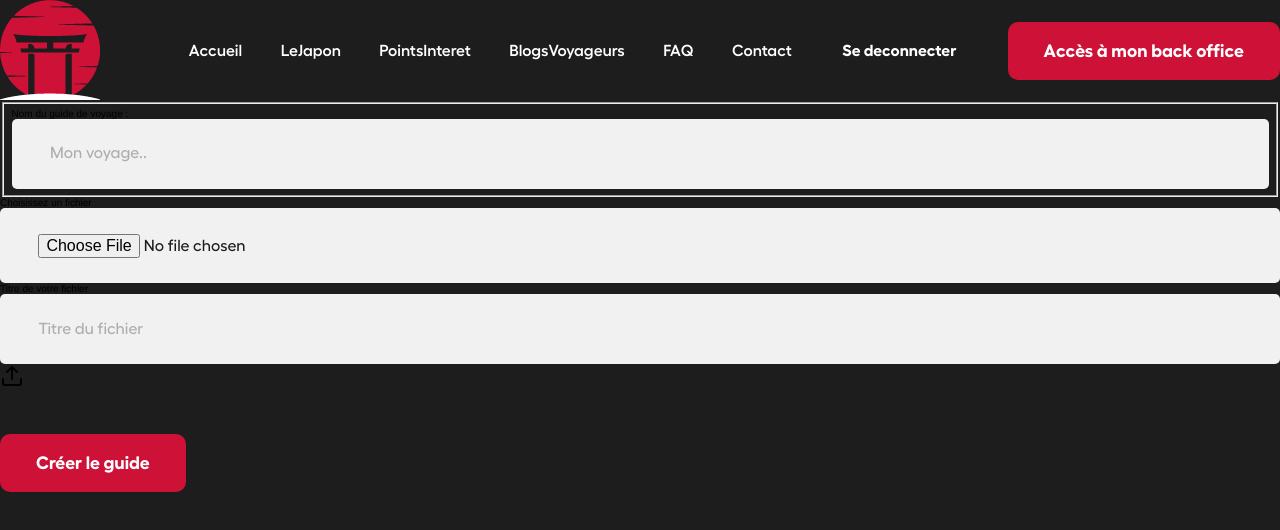
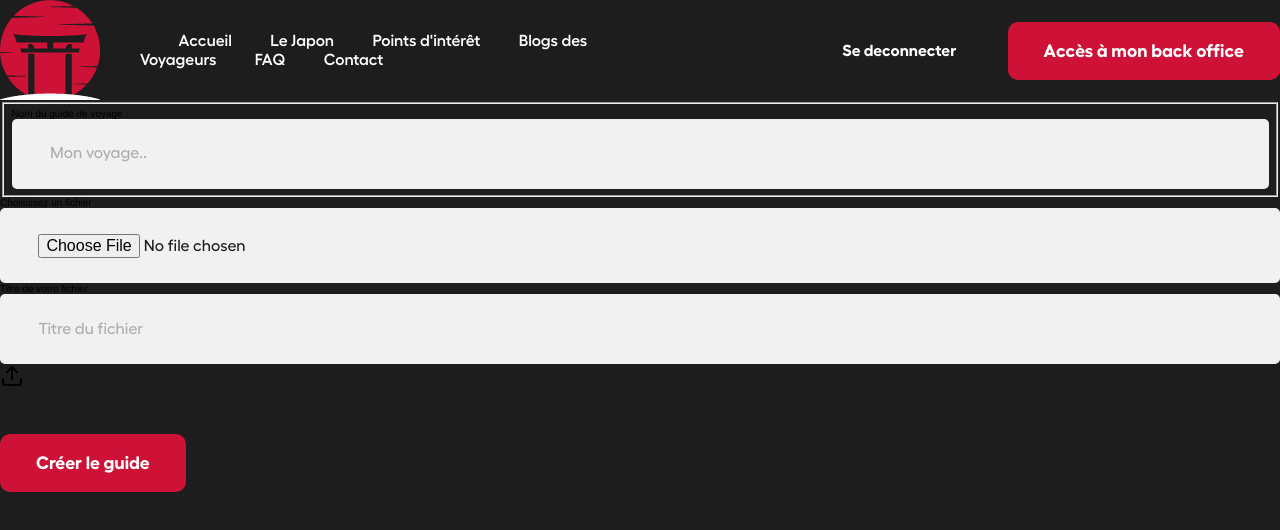
Before and after one commit to MaximHivin/Apotheose-Ojapon, a Vue app: page /test-createguide in a window 1280 px wide. Shown: the top 530 px of the page. Built offline with nearby package versions, Linux system fonts and the light colour scheme.

Commit message:
added type of accepted files in UploadFile component

```diff
--- a/src/components/HeaderLayout.vue
+++ b/src/components/HeaderLayout.vue
@@ -2,7 +2,7 @@
 
 <div class="main_container">
       <nav class="header">
-      <div class="header-left"><img src="../assets/logo.png" alt="logo"></div>
+      <div class="header-left"><router-link :to="'/'"><img src="../assets/logo.png" alt="logo"></router-link></div>
       <div class="header__center">
           <ul>
               <li class="header__center-item"><router-link v-for="link in links" :key="link.name" :to="link.route">{{ link.name }}</router-link></li>
@@ -44,15 +44,15 @@ export default {
                         route: '/'
                     },
                     {
-                        name: 'LeJapon',
+                        name: 'Le Japon',
                         route: '/lejapon'
                     },
                     {
-                        name: 'PointsInteret',
+                        name: 'Points d\'intérêt',
                         route: '/pointsinteret'
                     },
                     {
-                        name: 'BlogsVoyageurs',
+                        name: 'Blogs des Voyageurs',
                         route: '/blogs'
                     },
                     {
@@ -63,7 +63,6 @@ export default {
                         name: 'Contact',
                         route: '/contact'
                     }
-
                 ]
             }
         }
--- a/src/components/NavbarConnected.vue
+++ b/src/components/NavbarConnected.vue
@@ -40,15 +40,15 @@ export default {
                         route: '/'
                     },
                     {
-                        name: 'LeJapon',
+                        name: 'Le Japon',
                         route: '/lejapon'
                     },
                     {
-                        name: 'PointsInteret',
+                        name: 'Points d\'intérêt',
                         route: '/pointsinteret'
                     },
                     {
-                        name: 'BlogsVoyageurs',
+                        name: 'Blogs des Voyageurs',
                         route: '/blogs'
                     },
                     {
@@ -59,7 +59,6 @@ export default {
                         name: 'Contact',
                         route: '/contact'
                     }
-
                 ]
             }
         }
--- a/src/components/PoiForm.vue
+++ b/src/components/PoiForm.vue
@@ -21,7 +21,7 @@
                 <label class="mdp_cmdp" for="title">Nom :</label>
                 <InputText name="title" id="title" placeholder="Osaka" type="text" @inputChange="updateInputValue" />
             </fieldset>
-            <UploadFile @uploadComplete="getFileId"/>
+            <UploadFile fileTypes="image/*" @uploadComplete="getFileId"/>
             <fieldset>
                 <label class="mdp_cmdp" for="title">Description :</label>
                 <TextArea name="content" id="content" placeholder="Description du point d'intérêt : privilégiez une description objective, indépendante de votre expérience personnelle..." @inputChange="updateInputValue" />
--- a/src/components/formulaire/UploadFile.vue
+++ b/src/components/formulaire/UploadFile.vue
@@ -9,7 +9,7 @@
         <div v-else>
 
                 <label for="file">Choisissez un fichier</label>
-                <input :disabled="loading" @change="upload($event)" name="file" id="file" placeholder="choose a file..." type="file" class="container__inputText-content">
+                <input :disabled="loading" @change="upload($event)" name="file" id="file" placeholder="Choose a file..." type="file" :accept="fileTypes" class="container__inputText-content">
                 <label for="title">Titre de votre fichier</label>
                 <InputText :disabled="loading" name="title" id="title" placeholder="Titre du fichier" type="text" @inputChange="updateInputValue" />
 
@@ -28,6 +28,12 @@ import UploadMediaService from '@/services/UploadMediaService.js';
 
 export default {
     name: 'UploadFile',
+    props: {
+        fileTypes: {
+            default:'image/*,.pdf',
+            type: String
+        }
+    },
     components: {
         InputText
     },
--- a/src/views/CreateGuide.vue
+++ b/src/views/CreateGuide.vue
@@ -24,7 +24,7 @@
             <InputText name="nameguide" id="nameguide" placeholder="Mon voyage.." type="text" @inputChange="updateInputValue" />
         </fieldset>
         <div class="uploadfile-img">
-            <UploadFile @uploadComplete="getFileId"/>
+            <UploadFile fileTypes="image/*" @uploadComplete="getFileId"/>
         </div>
 
         <br><br><br><br>
```
